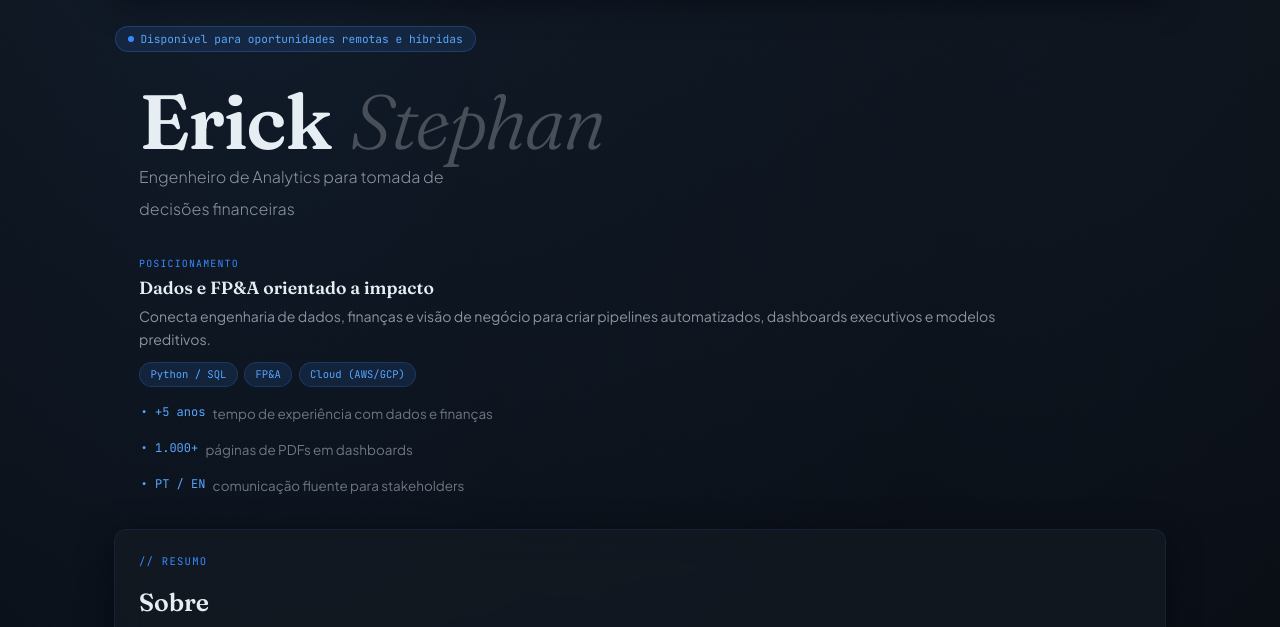
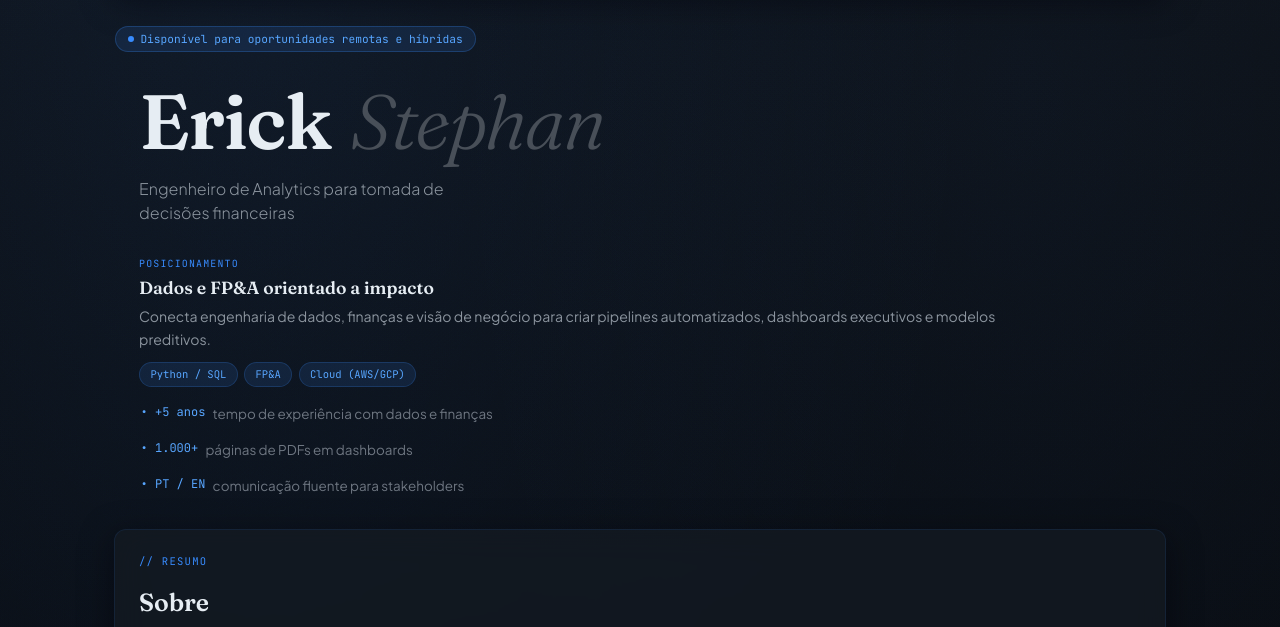
Before and after one commit to ericksjct/curriculo-ericksjct, a website: page index.html in a window 1280 px wide. Shown: the part 102-729 px from the top of the page. Drawn offline with Linux system fonts and the light colour scheme.

Commit message:
chore: distanciamento das linhas do summary

```diff
--- a/styles.css
+++ b/styles.css
@@ -296,8 +296,9 @@ h1 {
 .hero-summary {
   font-size: 1rem;
   font-weight: 300;
-  line-height: 2;
+  line-height: 1.5;
   color: var(--text-body);
+  margin-top: 1em;
   max-width: 30ch;
   display: block;
 }
```
